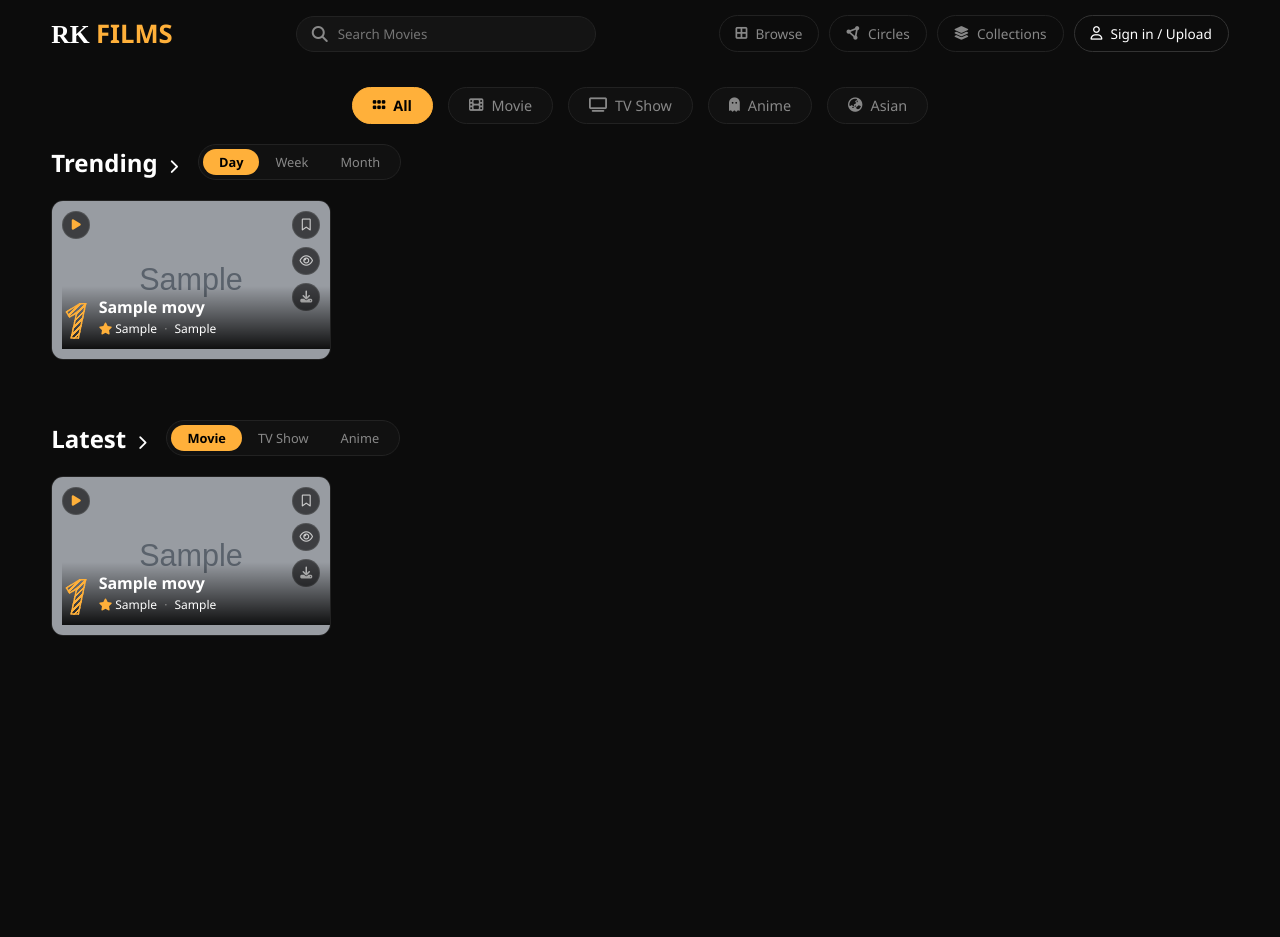
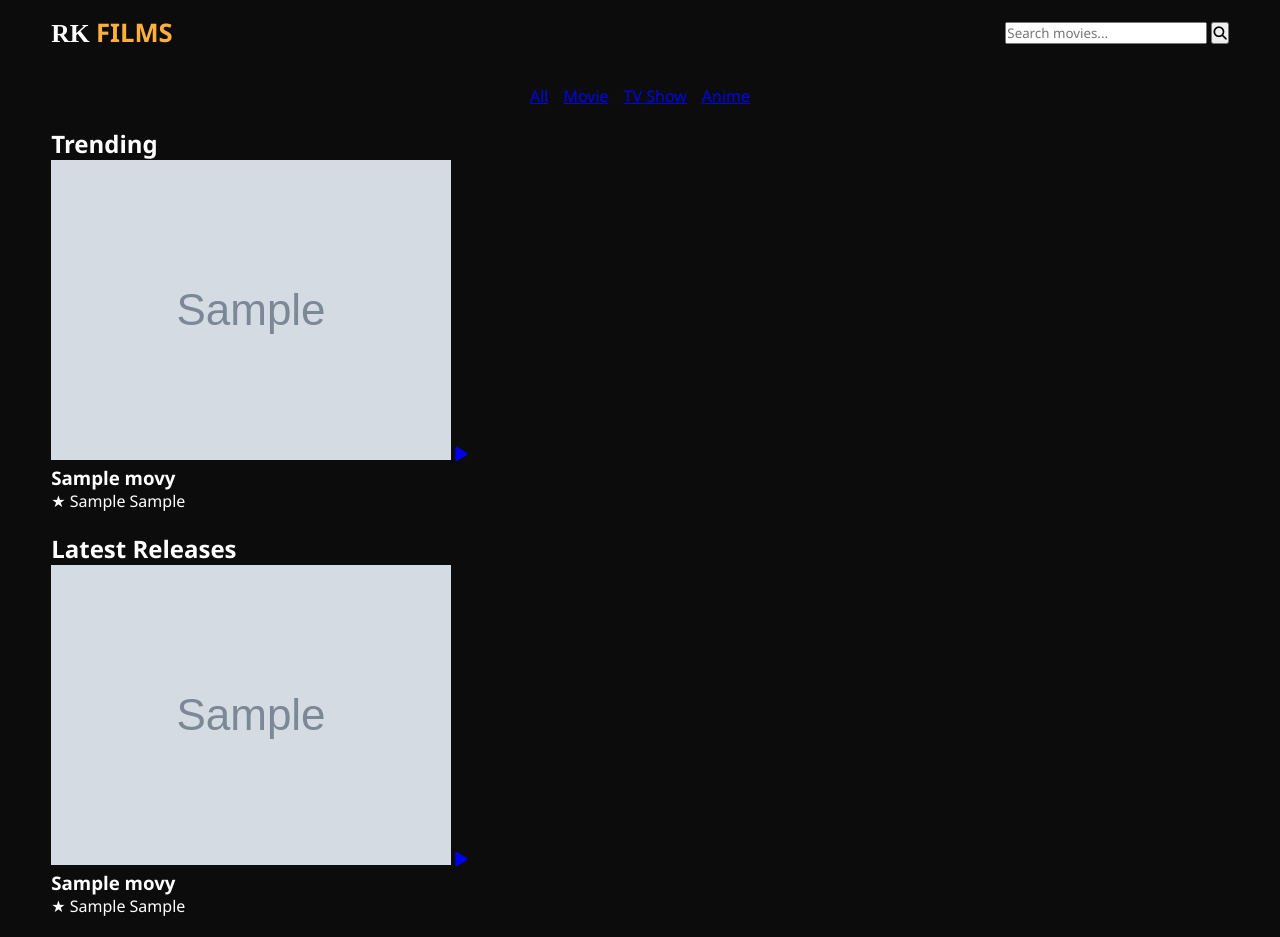
Before and after one commit to lootjunction/rkfilms, a Flask app: page / in a window 1280 px wide. Before the commit the page ends 636 px from the top, so only its background shows below. Run offline with Flask 3, Linux system fonts and the light colour scheme; tables that the repository leaves empty hold one stand-in row (values such as "Sample post"); grey boxes marked "Sample" are stand-in pictures; some libraries are stand-ins or nearby versions.

Commit message:
Add files via upload

```diff
--- a/templates/index.html
+++ b/templates/index.html
@@ -3,130 +3,80 @@
 <head>
     <meta charset="UTF-8">
     <meta name="viewport" content="width=device-width, initial-scale=1.0">
-    <title>RK FILMS - Streaming</title>
+    <title>RK FILMS - Watch & Download Movies</title>
+
+    <!-- MONETAG VERIFICATION META TAG -->
+    <meta name="monetag" content="bc4f1c774eeafef4f924f4d623e4e2c6">
+
     <link rel="stylesheet" href="{{ url_for('static', filename='style.css') }}">
-    <!-- FontAwesome for the exact icons -->
     <link rel="stylesheet" href="https://cdnjs.cloudflare.com/ajax/libs/font-awesome/6.4.0/css/all.min.css">
+
+    <!-- MONETAG POP-UNDER SCRIPT -->
+    <script src="https://alwingulla.com/88/tag.min.js" data-zone="11802298" async data-cfasync="false"></script>
 </head>
 <body>
-    <!-- Top Header -->
     <header>
         <a href="/" class="logo">RK <span>FILMS</span></a>
+        <form action="/" method="GET" class="search-bar">
+            <input type="text" name="search" placeholder="Search movies..." value="{{ search }}">
+            <button type="submit"><i class="fa-solid fa-magnifying-glass"></i></button>
+        </form>
+    </header>
 
-        <div class="header-center">
-            <div class="search-box">
-                <i class="fa-solid fa-magnifying-glass"></i>
-                <input type="text" placeholder="Search Movies" value="{{ search }}">
-            </div>
+    <div class="container">
+        <!-- Category Filter Tabs -->
+        <div class="category-tabs">
+            <a href="/?category=All" class="tab-btn {% if current_category == 'All' %}active{% endif %}">All</a>
+            <a href="/?category=Movie" class="tab-btn {% if current_category == 'Movie' %}active{% endif %}">Movie</a>
+            <a href="/?category=TV Show" class="tab-btn {% if current_category == 'TV Show' %}active{% endif %}">TV Show</a>
+            <a href="/?category=Anime" class="tab-btn {% if current_category == 'Anime' %}active{% endif %}">Anime</a>
         </div>
 
-        <div class="header-right">
-            <a href="#" class="icon-btn"><i class="fa-solid fa-border-all"></i> Browse</a>
-            <a href="#" class="icon-btn"><i class="fa-solid fa-circle-nodes"></i> Circles</a>
-            <a href="#" class="icon-btn"><i class="fa-solid fa-layer-group"></i> Collections</a>
-            <a href="/upload" class="icon-btn sign-in"><i class="fa-regular fa-user"></i> Sign in / Upload</a>
-        </div>
-    </header>
-
-    <!-- Main Categories (All, Movie, TV Show...) -->
-    <div class="category-tabs">
-        <a href="/?category=All" class="cat-pill {% if current_category == 'All' %}active{% endif %}">
-            <i class="fa-solid fa-grip"></i> All
-        </a>
-        <a href="/?category=Movie" class="cat-pill {% if current_category == 'Movie' %}active{% endif %}">
-            <i class="fa-solid fa-film"></i> Movie
-        </a>
-        <a href="/?category=TV Show" class="cat-pill {% if current_category == 'TV Show' %}active{% endif %}">
-            <i class="fa-solid fa-tv"></i> TV Show
-        </a>
-        <a href="/?category=Anime" class="cat-pill {% if current_category == 'Anime' %}active{% endif %}">
-            <i class="fa-solid fa-ghost"></i> Anime
-        </a>
-        <a href="/?category=Asian" class="cat-pill {% if current_category == 'Asian' %}active{% endif %}">
-            <i class="fa-solid fa-earth-asia"></i> Asian
-        </a>
-    </div>
-
-    <div class="container">
-
         <!-- Trending Section -->
-        <div class="section-header">
-            <h2>Trending <i class="fa-solid fa-chevron-right" style="font-size: 0.9rem; margin-left:5px;"></i></h2>
-            <div class="time-filters">
-                <span class="time-pill active">Day</span>
-                <span class="time-pill">Week</span>
-                <span class="time-pill">Month</span>
-            </div>
-        </div>
-
+        <h2 class="section-title">Trending</h2>
         <div class="movie-row">
             {% for movie in trending %}
-            <a href="/watch/{{ movie.id }}" class="landscape-card">
-                <img src="{{ movie.poster }}" alt="{{ movie.title }}">
-
-                <!-- Floating Icons -->
-                <div class="card-top-left">
-                    <div class="circle-icon"><i class="fa-solid fa-play"></i></div>
+            <div class="movie-card">
+                <div class="card-img-wrapper">
+                    <img src="{{ movie.poster }}" alt="{{ movie.title }}">
+                    <a href="{{ url_for('watch', movie_id=movie.id) }}" class="play-overlay">
+                        <i class="fa-solid fa-play"></i>
+                    </a>
                 </div>
-                <div class="card-top-right">
-                    <div class="circle-icon"><i class="fa-regular fa-bookmark"></i></div>
-                    <div class="circle-icon"><i class="fa-regular fa-eye"></i></div>
-                    <div class="circle-icon"><i class="fa-solid fa-download"></i></div>
-                </div>
-
-                <!-- Bottom Info with Big Rank Number -->
-                <div class="card-bottom">
-                    <div class="big-rank">{{ loop.index }}</div>
-                    <div class="info-text">
-                        <div class="m-title">{{ movie.title }}</div>
-                        <div class="m-meta">
-                            <span class="star"><i class="fa-solid fa-star"></i> {{ movie.rating }}</span>
-                            <span class="dot">·</span> {{ movie.year }}
-                        </div>
+                <div class="card-info">
+                    <h3>{{ movie.title }}</h3>
+                    <div class="card-meta">
+                        <span>★ {{ movie.rating }}</span>
+                        <span>{{ movie.year }}</span>
                     </div>
                 </div>
-            </a>
+            </div>
+            {% else %}
+            <p style="color: #666;">No movies found.</p>
             {% endfor %}
         </div>
 
         <!-- Latest Section -->
-        <div class="section-header" style="margin-top: 40px;">
-            <h2>Latest <i class="fa-solid fa-chevron-right" style="font-size: 0.9rem; margin-left:5px;"></i></h2>
-            <div class="time-filters">
-                <span class="time-pill active">Movie</span>
-                <span class="time-pill">TV Show</span>
-                <span class="time-pill">Anime</span>
-            </div>
-        </div>
-
+        <h2 class="section-title">Latest Releases</h2>
         <div class="movie-row">
             {% for movie in latest %}
-            <a href="/watch/{{ movie.id }}" class="landscape-card">
-                <img src="{{ movie.poster }}" alt="{{ movie.title }}">
-
-                <div class="card-top-left">
-                    <div class="circle-icon"><i class="fa-solid fa-play"></i></div>
+            <div class="movie-card">
+                <div class="card-img-wrapper">
+                    <img src="{{ movie.poster }}" alt="{{ movie.title }}">
+                    <a href="{{ url_for('watch', movie_id=movie.id) }}" class="play-overlay">
+                        <i class="fa-solid fa-play"></i>
+                    </a>
                 </div>
-                <div class="card-top-right">
-                    <div class="circle-icon"><i class="fa-regular fa-bookmark"></i></div>
-                    <div class="circle-icon"><i class="fa-regular fa-eye"></i></div>
-                    <div class="circle-icon"><i class="fa-solid fa-download"></i></div>
-                </div>
-
-                <div class="card-bottom">
-                    <div class="big-rank">{{ loop.index }}</div>
-                    <div class="info-text">
-                        <div class="m-title">{{ movie.title }}</div>
-                        <div class="m-meta">
-                            <span class="star"><i class="fa-solid fa-star"></i> {{ movie.rating }}</span>
-                            <span class="dot">·</span> {{ movie.year }}
-                        </div>
+                <div class="card-info">
+                    <h3>{{ movie.title }}</h3>
+                    <div class="card-meta">
+                        <span>★ {{ movie.rating }}</span>
+                        <span>{{ movie.year }}</span>
                     </div>
                 </div>
-            </a>
+            </div>
             {% endfor %}
         </div>
-
     </div>
 </body>
 </html>
```
